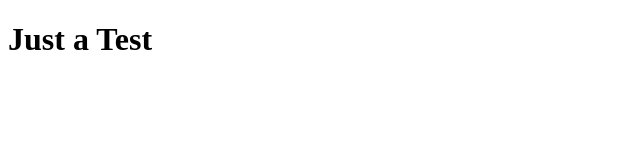
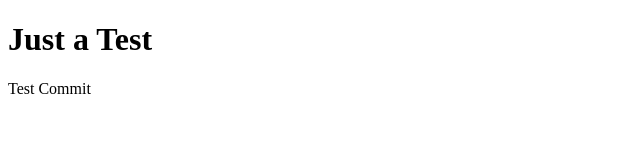
Before and after one commit to sethcm22/codewars, a website: page index.html in a window 1280 px wide. Shown: the whole page, without its empty margins (0-640 px from the left). Drawn offline with Linux system fonts and the light colour scheme.

Commit message:
test commit

```diff
--- a/index.html
+++ b/index.html
@@ -11,5 +11,6 @@
   </head>
   <body>
     <h1>Just a Test</h1>
+    <p>Test Commit</p>
   </body>
 </html>
```
